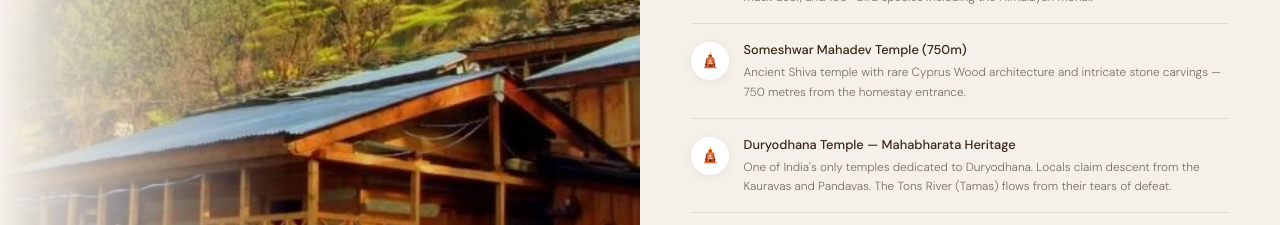
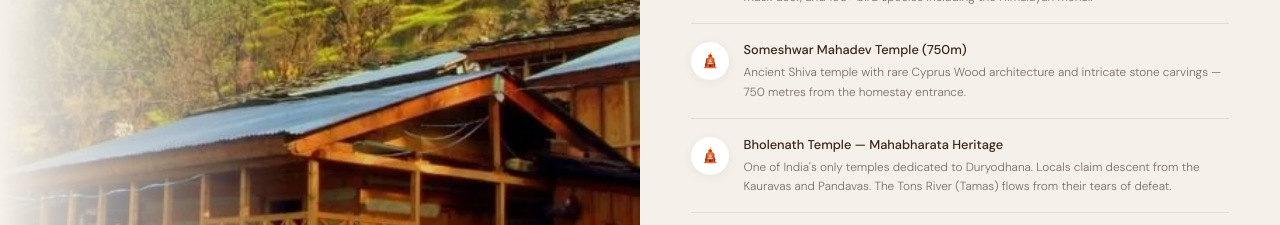
Before and after one commit to anilrana004/home, a Next.js app: page / in a window 1280 px wide. Shown: the part 3320-3545 px from the top of the page. Built offline with nearby package versions, Linux system fonts and the light colour scheme.

Commit message:
content: rename Duryodhana Temple to Bholenath Temple in Jakhol facts

```diff
--- a/src/data/site.ts
+++ b/src/data/site.ts
@@ -106,7 +106,7 @@ export const JAKHOL_FACTS = [
   },
   {
     icon: '🛕',
-    title: 'Duryodhana Temple — Mahabharata Heritage',
+    title: 'Bholenath Temple — Mahabharata Heritage',
     desc: "One of India's only temples dedicated to Duryodhana. Locals claim descent from the Kauravas and Pandavas. The Tons River (Tamas) flows from their tears of defeat.",
   },
   {
```
